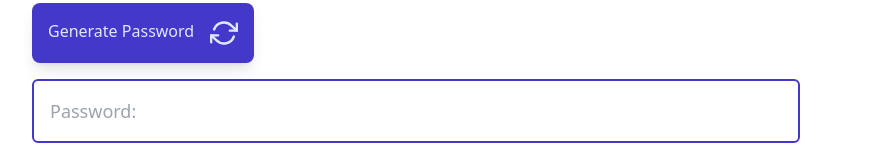
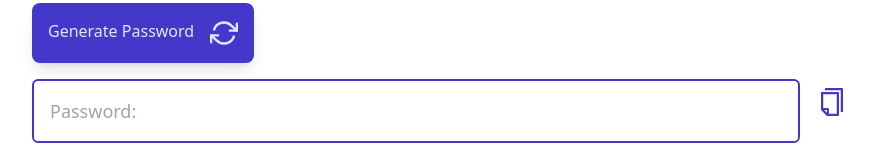
Before and after one commit to Hanask/password-generator-react, a React (Vite) app: page / in a window 1280 px wide. Shown: the part 149-317 px from the top of the page, without its empty margins (96-970 px from the left). Built offline with nearby package versions, Linux system fonts and the light colour scheme.

Commit message:
Add copy password

```diff
--- a/package.json
+++ b/package.json
@@ -29,6 +29,7 @@
   "dependencies": {
     "react": "^18.2.0",
     "react-dom": "^18.2.0",
+    "react-hot-toast": "^2.4.1",
     "react-icons": "^4.9.0"
   }
 }
--- a/src/MainPage.jsx
+++ b/src/MainPage.jsx
@@ -1,19 +1,37 @@
-import React , { useState } from "react";
+import React, { useState } from "react";
 import { FiRefreshCw } from "react-icons/fi";
+import { AiOutlineCopy } from "react-icons/ai";
+import toast, { Toaster } from 'react-hot-toast';
 
 const MainPage = () => {
-    const [password, setPassword] = useState("");
+  const [password, setPassword] = useState("");
 
-    const generatePassword = () => {
-        const randomPassword = Math.random().toString(36).slice(-10);
-        setPassword(randomPassword);
+  const generatePassword = () => {
+    const randomPassword = Math.random().toString(36).slice(-10);
+    setPassword(randomPassword);
+  };
+
+  const copyPassword = () => {
+    if (password){
+      navigator.clipboard.writeText(password);
+      toast("Password copied!");
     }
+  }
 
   return (
     <div>
+      <Toaster
+        toastOptions={{
+          duration: 1000,
+
+        }}
+      />
       <div>
         <h1 className="text-4xl text-center font-medium">Password Generator</h1>
-        <button onClick= {generatePassword} className=" bg-indigo-700 text-indigo-100 px-4 py-4 rounded-lg hover:bg-indigo-500 shadow-lg inline-flex ">
+        <button
+          onClick={generatePassword}
+          className=" bg-indigo-700 text-indigo-100 px-4 py-4 rounded-lg hover:bg-indigo-500 shadow-lg inline-flex "
+        >
           Generate Password
           <span className="ml-4">
             <FiRefreshCw size={28} />
@@ -22,11 +40,14 @@ const MainPage = () => {
       </div>
       <div>
         <input
-        value = {password}
+          value={password}
           className=" w-3/4 border-indigo-700 text-indigo-500 px-4 py-4 rounded-md border-2 mt-4 text-lg"
           readOnly
           placeholder="Password:"
         />
+        <button onClick = { copyPassword } className=" ml-4 " title="copy-button">
+          <AiOutlineCopy size={32} className="text-indigo-700 mt-4" />
+        </button>
       </div>
     </div>
   );
```
Also changed, not shown: 1 other file (tests, documents, lock files or other folders).
